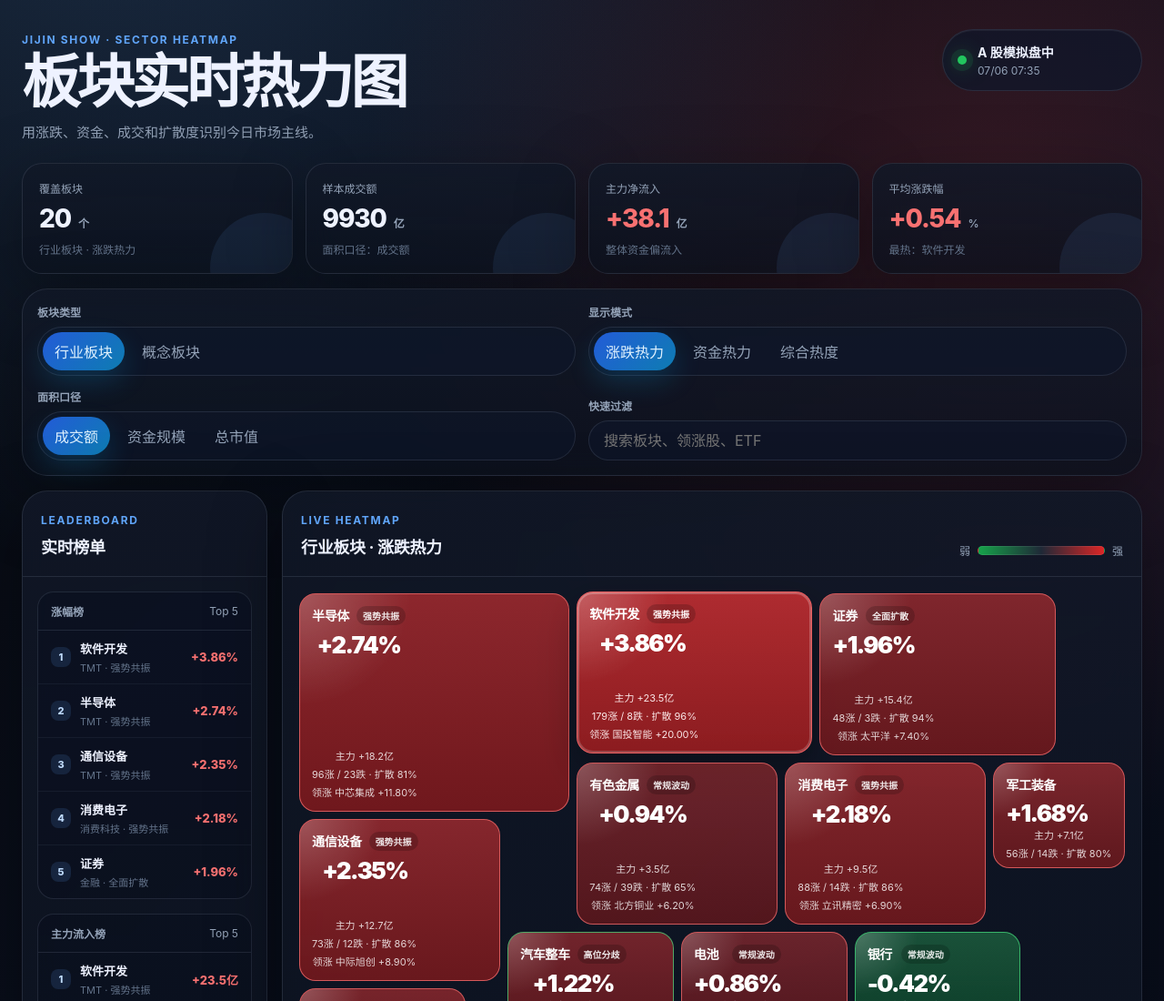
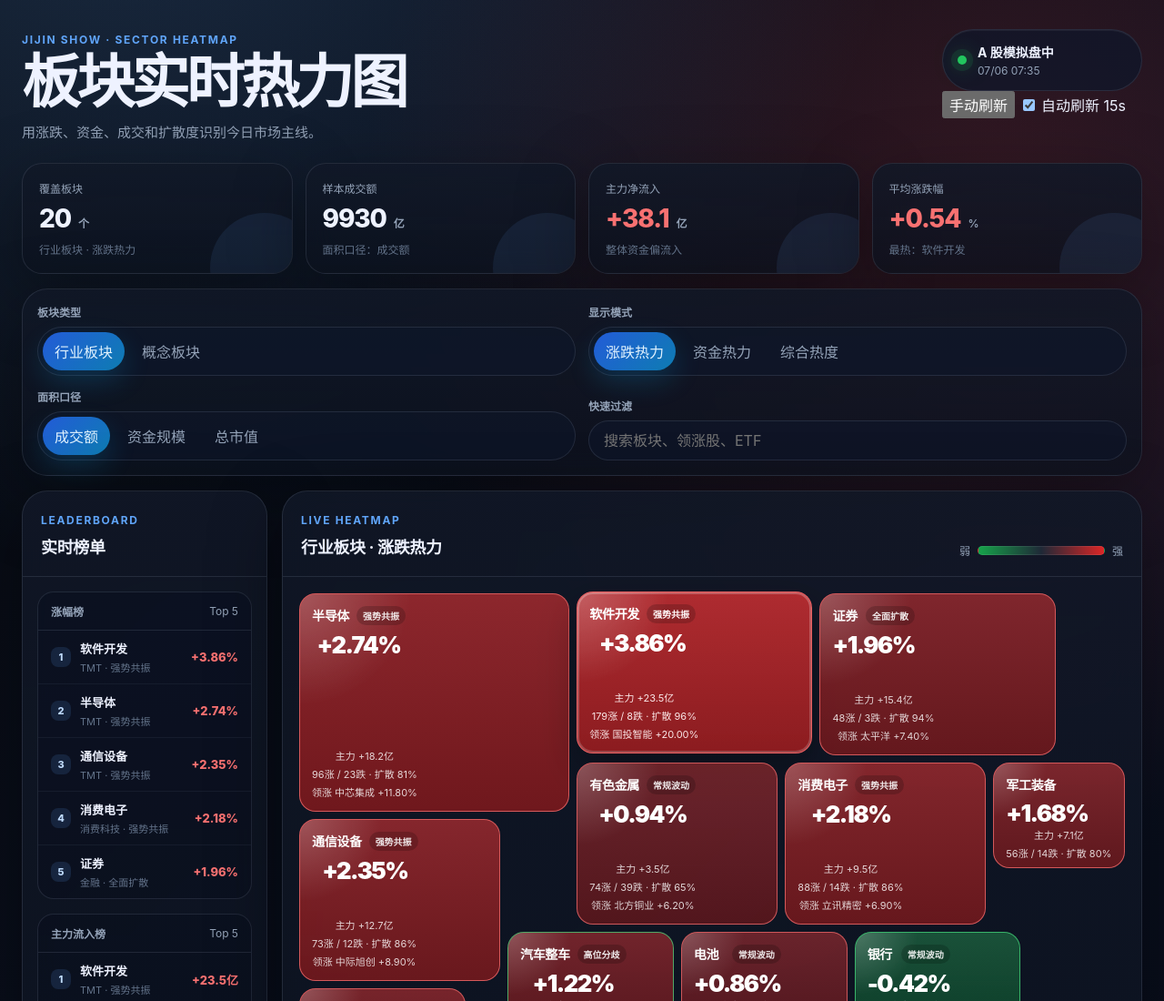
Before and after one commit to 1264585648/jijin-show, a plain HTML site: page index.html in a window 1280 px wide. Shown: the top 1100 px of the page at 91% size. Drawn offline with Linux system fonts and the light colour scheme.

Commit message:
feat: add refresh controls to heatmap shell

```diff
--- a/index.html
+++ b/index.html
@@ -5,6 +5,7 @@
     <meta name="viewport" content="width=device-width, initial-scale=1.0" />
     <title>基金大盘 · 板块实时热力图</title>
     <link rel="stylesheet" href="./src/styles.css" />
+    <link rel="stylesheet" href="./src/realtime.css" />
   </head>
   <body>
     <div class="app-shell">
@@ -14,11 +15,21 @@
           <h1>板块实时热力图</h1>
           <p class="subtitle">用涨跌、资金、成交和扩散度识别今日市场主线。</p>
         </div>
-        <div class="market-status">
-          <span class="status-dot"></span>
-          <div>
-            <strong>A 股模拟盘中</strong>
-            <span id="updatedAt">--</span>
+        <div class="market-card">
+          <div class="market-status">
+            <span class="status-dot"></span>
+            <div>
+              <strong>A 股模拟盘中</strong>
+              <span id="updatedAt">--</span>
+            </div>
+          </div>
+          <div class="market-actions">
+            <button id="refreshBtn" class="ghost-button" type="button">手动刷新</button>
+            <label class="switch-control">
+              <input id="autoRefreshToggle" type="checkbox" checked />
+              <span>自动刷新</span>
+            </label>
+            <span id="refreshCountdown" class="refresh-countdown">15s</span>
           </div>
         </div>
       </header>
@@ -80,7 +91,7 @@
         <aside class="detail-panel panel" id="detailPanel">
           <div class="empty-detail">
             <span>选择一个板块</span>
-            <p>查看资金结构、领涨股、内部扩散度和相关 ETF。</p>
+            <p>查看资金结构、领涨股、内部扩散度、成份股和相关 ETF。</p>
           </div>
         </aside>
       </main>
```
